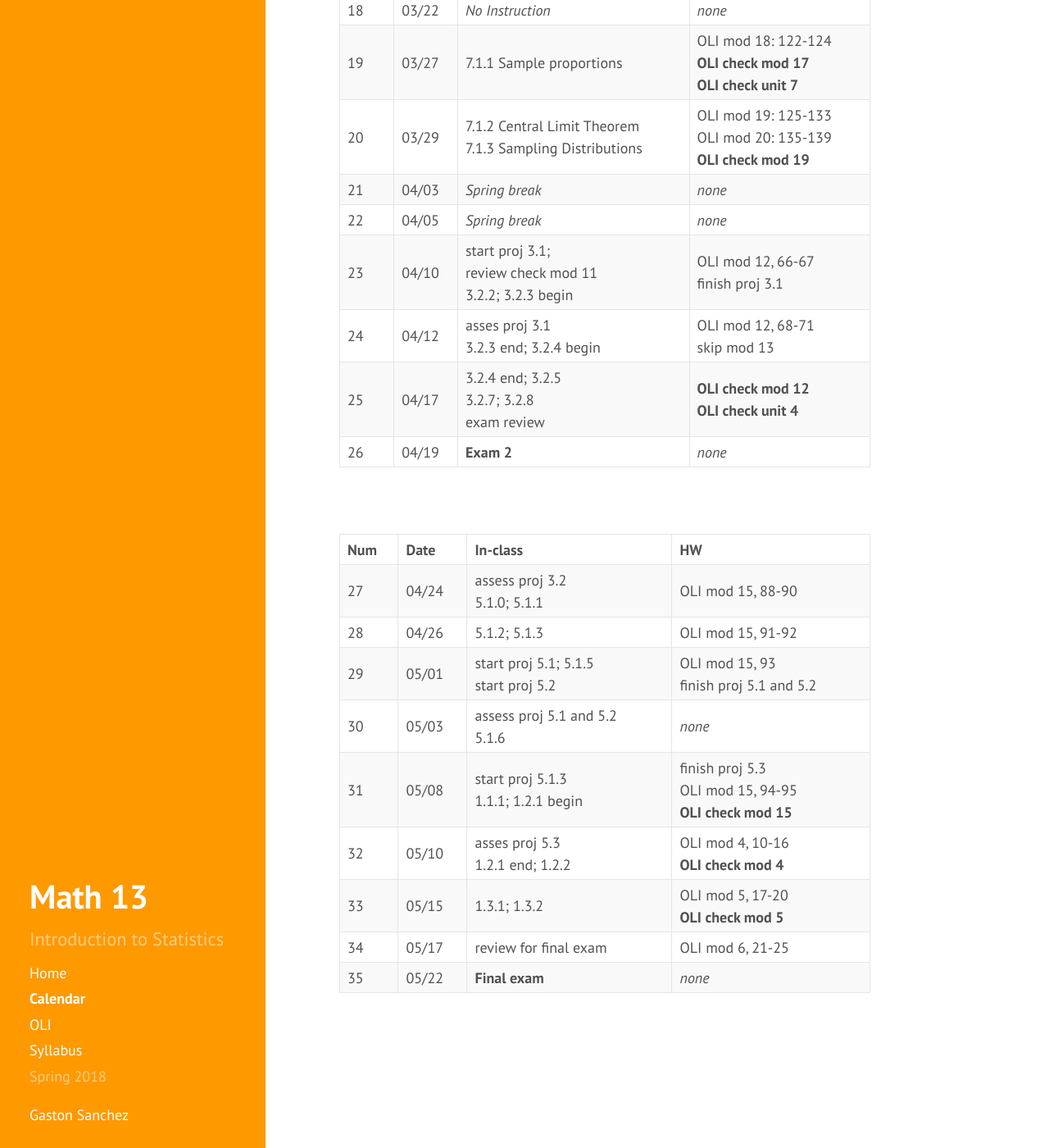
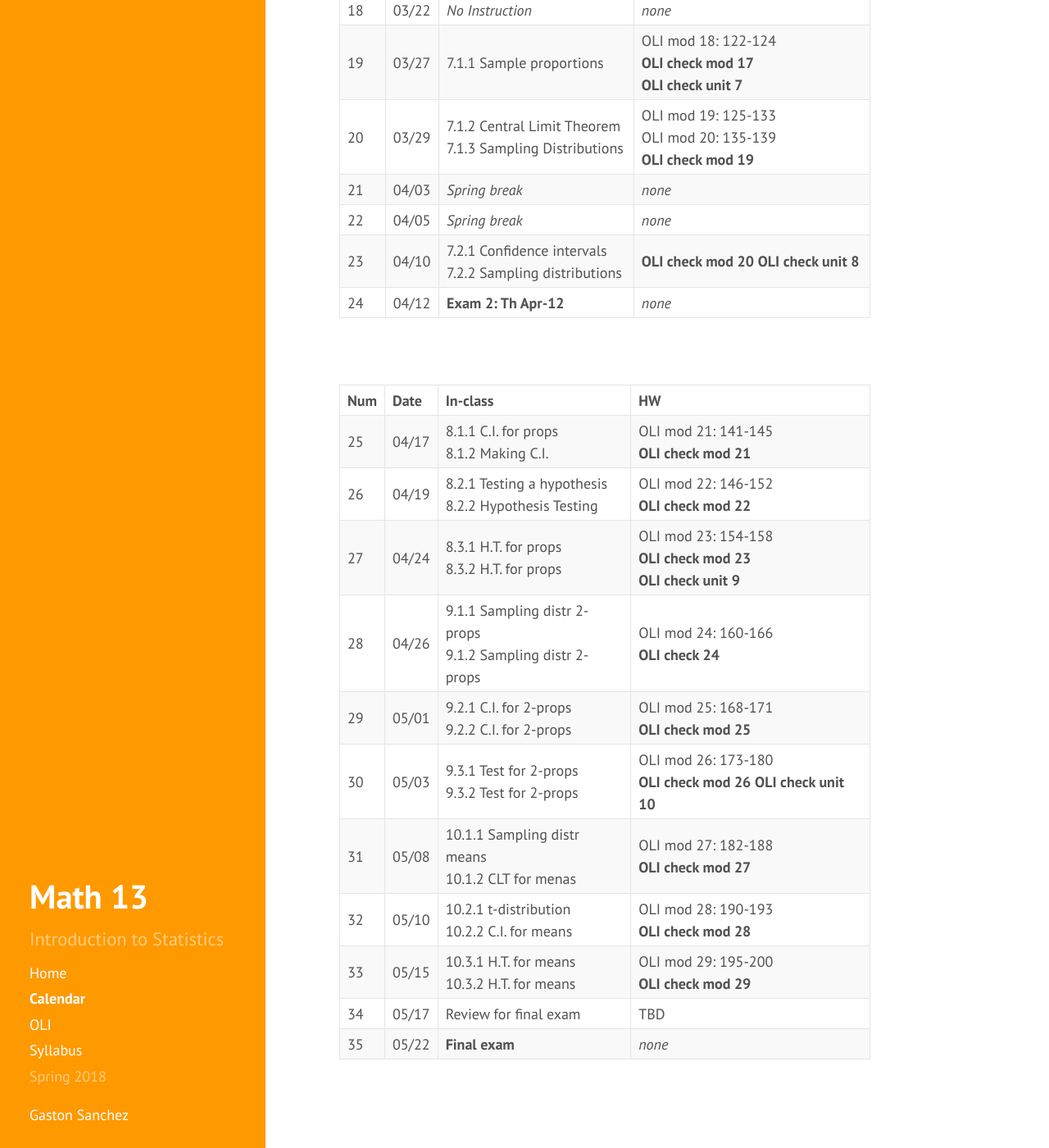
Before and after one commit to gastonstat/relic-math13, a Jekyll site: the page built from calendar.md, in a window 1280 px wide and 1400 px high, scrolled down 1667 px. Shown: the whole window at 82% size. Built offline with Jekyll 4.4.1, drawn with Linux system fonts in a browser that asks for light colours; nearby versions of some CDN libraries; some of the changed text lies outside the part shown.

Commit message:
calendar: last week

```diff
--- a/calendar.md
+++ b/calendar.md
@@ -34,7 +34,7 @@ Note: Checkpoints are due before the next day of classes from the day displayed
       <td>3</td>
       <td>01/30</td>
       <td>2.1.4 histograms<br>2.1.5 more histograms</td>
-      <td>complete 2.1.4 and 2.1.5<br>
+      <td>complete 2.1.4 & 2.1.5<br>
           OLI mod 7: 31-35<br>
           <b>OLI check mod 7</b></td>
     </tr>
@@ -93,7 +93,7 @@ Note: Checkpoints are due before the next day of classes from the day displayed
     <tr>
       <td>10</td>
       <td>02/22</td>
-      <td><b>Exam 1</b></td>
+      <td><b>Exam 1: Th Feb-22</b></td>
       <td><em>none</em></td>
     </tr>
   </tbody>
@@ -115,7 +115,7 @@ Note: Checkpoints are due before the next day of classes from the day displayed
     <tr>
       <td>11</td>
       <td>02/27</td>
-      <td>5.1.1 categorical data<br>5.1.2 2 way table</td>
+      <td>5.1.1 categorical data<br>5.1.2 2-way table</td>
       <td>OLI mod 15: 88-92</td>
     </tr>
     <tr>
@@ -203,27 +203,15 @@ Note: Checkpoints are due before the next day of classes from the day displayed
     <tr>
       <td>23</td>
       <td>04/10</td>
-      <td>start proj 3.1;<br>review check mod 11<br>
-      	  3.2.2; 3.2.3 begin</td>
-      <td>OLI mod 12, 66-67<br>finish proj 3.1</td>
+      <td>7.2.1 Confidence intervals<br>
+      	  7.2.2 Sampling distributions</td>
+      <td><b>OLI check mod 20</b>
+      	  <b>OLI check unit 8</b></td>
     </tr>
     <tr>
       <td>24</td>
       <td>04/12</td>
-      <td>asses proj 3.1<br>3.2.3 end; 3.2.4 begin</td>
-      <td>OLI mod 12, 68-71<br>skip mod 13</td>
-    </tr>
-    <tr>
-      <td>25</td>
-      <td>04/17</td>
-      <td>3.2.4 end; 3.2.5<br>
-          3.2.7; 3.2.8<br>exam review</td>
-      <td><b>OLI check mod 12</b><br><b>OLI check unit 4</b></td>
-    </tr>
-    <tr>
-      <td>26</td>
-      <td>04/19</td>
-      <td><b>Exam 2</b></td>
+      <td><b>Exam 2: Th Apr-12</b></td>
       <td><em>none</em></td>
     </tr>
   </tbody>
@@ -243,57 +231,84 @@ Note: Checkpoints are due before the next day of classes from the day displayed
   </thead>
   <tbody>
     <tr>
+      <td>25</td>
+      <td>04/17</td>
+      <td>8.1.1 C.I. for props<br>
+          8.1.2 Making C.I.</td>
+      <td>OLI mod 21: 141-145<br>
+      	  <b>OLI check mod 21</b></td>
+    </tr>
+    <tr>
+      <td>26</td>
+      <td>04/19</td>
+      <td>8.2.1 Testing a hypothesis<br>
+          8.2.2 Hypothesis Testing</td>
+      <td>OLI mod 22: 146-152<br>
+      	  <b>OLI check mod 22</b></td>
+    </tr>
+    <tr>
       <td>27</td>
       <td>04/24</td>
-      <td>assess proj 3.2<br>5.1.0; 5.1.1</td>
-      <td>OLI mod 15, 88-90</td>
+      <td>8.3.1 H.T. for props<br>
+          8.3.2 H.T. for props</td>
+      <td>OLI mod 23: 154-158<br>
+      	  <b>OLI check mod 23</b><br>
+      	  <b>OLI check unit 9</b></td>
     </tr>
     <tr>
       <td>28</td>
       <td>04/26</td>
-      <td>5.1.2; 5.1.3</td>
-      <td>OLI mod 15, 91-92</td>
+      <td>9.1.1 Sampling distr 2-props<br>
+          9.1.2 Sampling distr 2-props</td>
+      <td>OLI mod 24: 160-166<br>
+          <b>OLI check 24</b></td>
     </tr>
     <tr>
       <td>29</td>
       <td>05/01</td>
-      <td>start proj 5.1; 5.1.5<br>
-          start proj 5.2</td>
-      <td>OLI mod 15, 93<br>finish proj 5.1 and 5.2</td>
+      <td>9.2.1 C.I. for 2-props<br>
+          9.2.2 C.I. for 2-props</td>
+      <td>OLI mod 25: 168-171<br>
+      	  <b>OLI check mod 25</b></td>
     </tr>
     <tr>
       <td>30</td>
       <td>05/03</td>
-      <td>assess proj 5.1 and 5.2<br>
-          5.1.6</td>
-      <td><em>none</em></td>
+      <td>9.3.1 Test for 2-props<br>
+          9.3.2 Test for 2-props</td>
+      <td>OLI mod 26: 173-180<br>
+          <b>OLI check mod 26</b>
+          <b>OLI check unit 10</b></td>
     </tr>
     <tr>
       <td>31</td>
       <td>05/08</td>
-      <td>start proj 5.1.3<br>1.1.1; 1.2.1 begin</td>
-      <td>finish proj 5.3<br>OLI mod 15, 94-95<br>
-          <b>OLI check mod 15</b></td>
+      <td>10.1.1 Sampling distr means<br>
+          10.1.2 CLT for menas</td>
+      <td>OLI mod 27: 182-188<br>
+          <b>OLI check mod 27</b></td>
     </tr>
     <tr>
       <td>32</td>
       <td>05/10</td>
-      <td>asses proj 5.3<br>1.2.1 end; 1.2.2</td>
-      <td>OLI mod 4, 10-16<br>
-          <b>OLI check mod 4</b></td>
+      <td>10.2.1 t-distribution<br>
+          10.2.2 C.I. for means</td>
+      <td>OLI mod 28: 190-193<br>
+          <b>OLI check mod 28</b></td>
     </tr>
     <tr>
       <td>33</td>
       <td>05/15</td>
-      <td>1.3.1; 1.3.2</td>
-      <td>OLI mod 5, 17-20<br>
-          <b>OLI check mod 5</b></td>
+      <td>10.3.1 H.T. for means<br>
+          10.3.2 H.T. for means</td>
+      <td>OLI mod 29: 195-200<br>
+          <b>OLI check mod 29</b></td>
     </tr>
     <tr>
       <td>34</td>
       <td>05/17</td>
-      <td>review for final exam</td>
-      <td>OLI mod 6, 21-25</td>
+      <td>Review for final exam</td>
+      <td>TBD</td>
     </tr>
     <tr>
       <td>35</td>
```
Also changed, not shown: other parts of calendar.md (+1 -1 lines).
